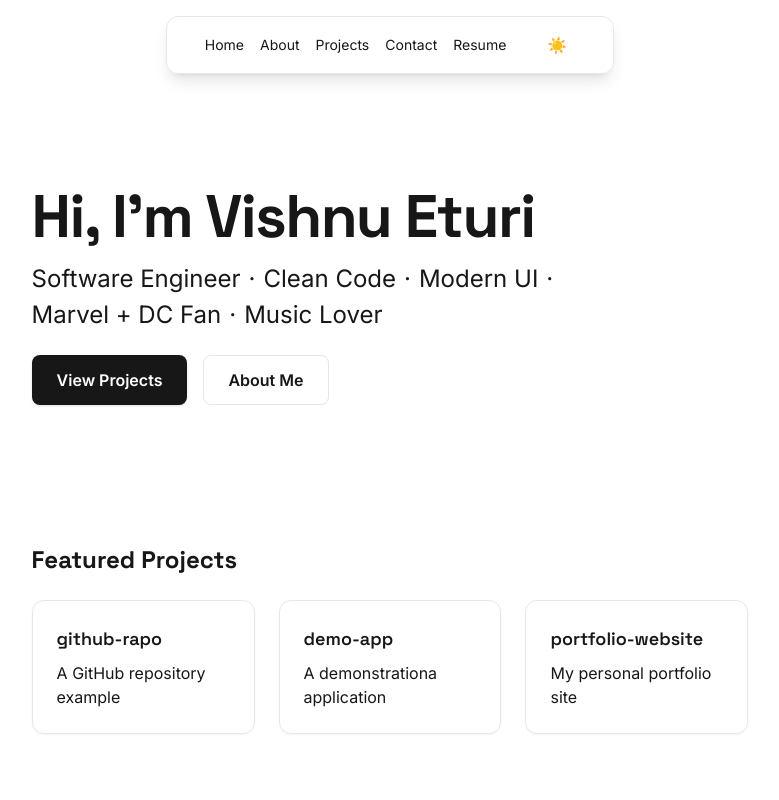
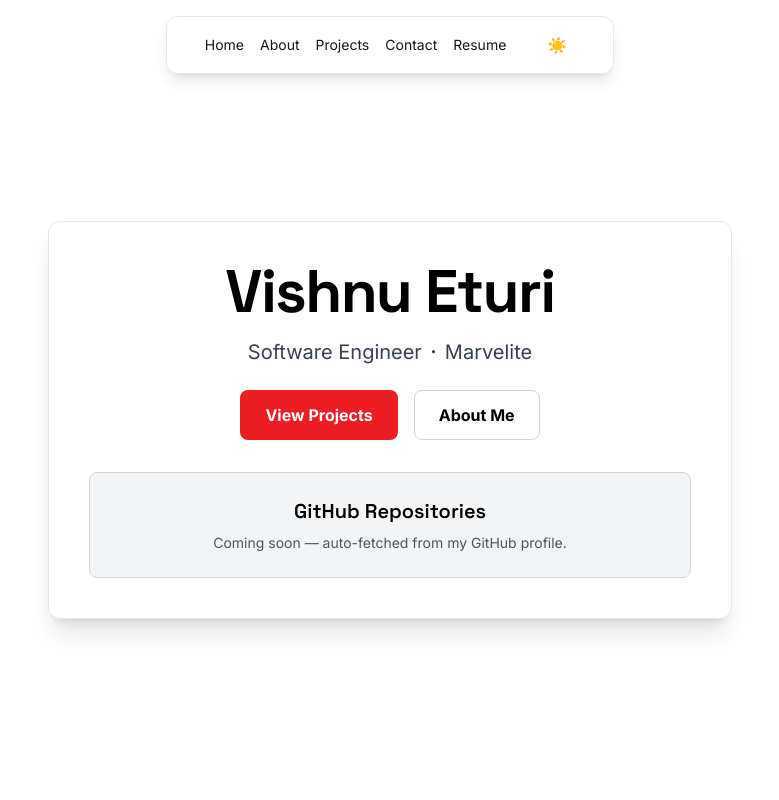
Before and after one commit to vishnueturi/dev-folio, a Next.js app: page / in a window 1280 px wide. Shown: the top 800 px of the page, without its empty margins (250-1029 px from the left). Built offline with nearby package versions, Linux system fonts and the light colour scheme.

Commit message:
#9 updated landing page

```diff
--- a/package.json
+++ b/package.json
@@ -12,7 +12,7 @@
     "format:check": "prettier --check ."
   },
   "dependencies": {
-    "next": "14.1.0",
+    "next": "^14.2.28",
     "next-themes": "^0.4.6",
     "nodemailer": "^7.0.3",
     "react": "^18",
--- a/src/app/contact/page.tsx
+++ b/src/app/contact/page.tsx
@@ -48,7 +48,7 @@ export default function Contact() {
       <section className="pt-16 pb-8 max-w-2xl mx-auto">
         <h1 className="text-3xl md:text-5xl font-extrabold text-foreground mb-4 tracking-tight">Contact</h1>
         <p className="text-lg md:text-xl text-foreground/80 mb-6">
-        Got to say hi! You’ve got the superpowers below.
+        You can use below super powers to say hi!
         </p>
         <div className="flex items-center gap-6 mb-8">
           <a
--- a/src/app/globals.css
+++ b/src/app/globals.css
@@ -7,11 +7,18 @@
   --foreground: #171717;
   --font-sans: var(--font-inter);
   --font-heading: var(--font-space-grotesk);
+  --background-color: #ffffff;
+  --text-color: #000000;
 }
 
 .dark:root {
   --background: #0a0a0a;
   --foreground: #ededed;
+}
+
+[data-theme='dark'] {
+  --background-color: #000000;
+  --text-color: #ffffff;
 }
 
 @theme inline {
@@ -28,6 +35,8 @@
     font-feature-settings: "rlig" 1, "calt" 1;
     transition: color 0.3s ease, background-color 0.3s ease;
     font-family: var(--font-sans);
+    background-color: var(--background-color);
+    color: var(--text-color);
   }
 
   h1, h2, h3, h4, h5, h6 {
--- a/src/app/layout.tsx
+++ b/src/app/layout.tsx
@@ -33,7 +33,7 @@ export default function RootLayout({
       <body className="min-h-screen flex flex-col bg-background text-foreground antialiased">
         <ThemeProvider attribute="class" defaultTheme="system" enableSystem>
           <Header />
-          <main className="flex-grow pt-16 mx-auto w-4/5 bg-background text-foreground">
+          <main className="flex-grow pt-20 mx-auto w-4/5 bg-background text-foreground">
             {children}
           </main>
           <Footer />
--- a/src/app/page.tsx
+++ b/src/app/page.tsx
@@ -1,75 +1,59 @@
 import { Container } from "@/components/layout/Container";
 import ScrollReveal from "@/components/shared/ScrollReveal";
-
-const projects = [
-  {
-    title: "github-rapo",
-    description: "A GitHub repository example",
-  },
-  {
-    title: "demo-app",
-    description: "A demonstrationa application",
-  },
-  {
-    title: "portfolio-website",
-    description: "My personal portfolio site",
-  },
-];
 
 export default function Home() {
   return (
     <Container>
-      {/* Hero Section */}
+      <section className="min-h-screen flex items-center justify-center px-4 mt-[-40px] md:mt-[-60px]">
+        <div
+          className="
+            w-full max-w-3xl
+            bg-white text-black
+            dark:bg-gradient-to-r dark:from-black dark:via-[#1a0d0d] dark:to-[#1c1b2e]
+            dark:text-white
+            rounded-xl shadow-xl border border-gray-200 dark:border-white/10
+            p-6 sm:p-8 md:p-10 space-y-8
+            transition-all
+          "
+        >
           <ScrollReveal delay={0}>
-        <section className="min-h-[60vh] flex flex-col justify-center items-start pt-16 pb-12">
-          <h1 className="text-4xl md:text-6xl font-extrabold text-foreground mb-4 tracking-tight">
-            Hi, I'm Vishnu Eturi
+            <div className="text-center">
+              <h1 className="text-4xl md:text-6xl font-extrabold mb-4 tracking-tight">
+                Vishnu Eturi
               </h1>
-          <p className="text-lg md:text-2xl text-foreground/70 mb-6 flex flex-wrap gap-x-2 gap-y-1 items-center">
+              <p className="text-base md:text-xl text-gray-700 dark:text-white/90 flex flex-wrap justify-center gap-x-2 gap-y-1 items-center mb-6">
                 <span>Software Engineer</span>
                 <span className="text-2xl leading-none">·</span>
-            <span>Clean Code</span>
-            <span className="text-2xl leading-none">·</span>
-            <span>Modern UI</span>
-            <span className="text-2xl leading-none">·</span>
-            <span>Marvel + DC Fan</span>
-            <span className="text-2xl leading-none">·</span>
-            <span>Music Lover</span>
+                <span>Marvelite</span>
               </p>
-          <div className="flex gap-4 mb-8">
+              <div className="flex flex-col sm:flex-row justify-center gap-4">
                 <a
                   href="/projects"
-              className="px-6 py-3 rounded-lg bg-foreground text-background font-semibold shadow hover:bg-foreground/80 transition-colors border border-transparent"
+                  className="px-6 py-3 rounded-lg font-bold text-white bg-[#ed1d24] hover:bg-[#c71b22] transition-colors border border-transparent dark:border-white/10"
                 >
                   View Projects
                 </a>
                 <a
                   href="/about"
-              className="px-6 py-3 rounded-lg border border-foreground/20 text-foreground font-semibold hover:bg-foreground/10 transition-colors"
+                  className="px-6 py-3 rounded-lg font-bold border border-gray-300 text-black hover:bg-gray-100
+                    dark:border-white/30 dark:text-white dark:hover:bg-white/10 transition-colors"
                 >
                   About Me
                 </a>
               </div>
-        </section>
+            </div>
           </ScrollReveal>
 
-      {/* Featured Projects Section */}
           <ScrollReveal delay={0.2}>
-        <section className="mb-16">
-          <h2 className="text-xl md:text-2xl font-bold mb-6 text-foreground">Featured Projects</h2>
-          <div className="grid grid-cols-1 sm:grid-cols-2 md:grid-cols-3 gap-6">
-            {projects.map((project) => (
-              <div
-                key={project.title}
-                className="rounded-xl bg-foreground/5 p-6 text-left shadow-sm hover:shadow-lg transition-shadow border border-foreground/10"
-              >
-                <h3 className="font-semibold text-lg text-foreground mb-2">{project.title}</h3>
-                <p className="text-foreground/70 text-base">{project.description}</p>
+            <div className="border border-gray-300 dark:border-white/10 rounded-lg p-6 bg-gray-100 text-center dark:bg-white/5">
+              <h2 className="text-xl font-semibold mb-2 text-black dark:text-white">GitHub Repositories</h2>
+              <p className="text-gray-600 dark:text-white/80 text-sm">
+                Coming soon — auto-fetched from my GitHub profile.
+              </p>
             </div>
-            ))}
+          </ScrollReveal>
         </div>
       </section>
-      </ScrollReveal>
     </Container>
   );
 }
--- a/src/components/layout/Header.tsx
+++ b/src/components/layout/Header.tsx
@@ -17,8 +17,8 @@ export function Header() {
 
     // Simulate download delay
     const link = document.createElement('a');
-    link.href = '/Vishnu_swe.pdf';
-    link.download = 'Vishnu_Eturi_Resume.pdf';
+    link.href = '/Vishnu_swe.pdf'; // Updated to use Vercel's public folder
+    link.download = 'Vishnu_SWE_Resume.pdf';
     link.target = '_blank';
 
     // Add a small delay to show the loader
@@ -59,7 +59,7 @@ export function Header() {
 
   const renderResumeLink = (isMobile = false) => (
     <a
-      href="/Vishnu_swe.pdf"
+      href="https://example.com/path-to-your-cloud-resume.pdf" // Replace with your cloud file URL
       className={`${isMobile ? 'py-2' : 'text-sm'} relative group hover:text-primary-light transition-colors flex items-center gap-1 min-w-[70px]`}
       target="_blank"
       rel="noopener noreferrer"
```
Also changed, not shown: 1 other file (tests, documents, lock files or other folders). Lines whose indentation alone changed are shown as unchanged.
